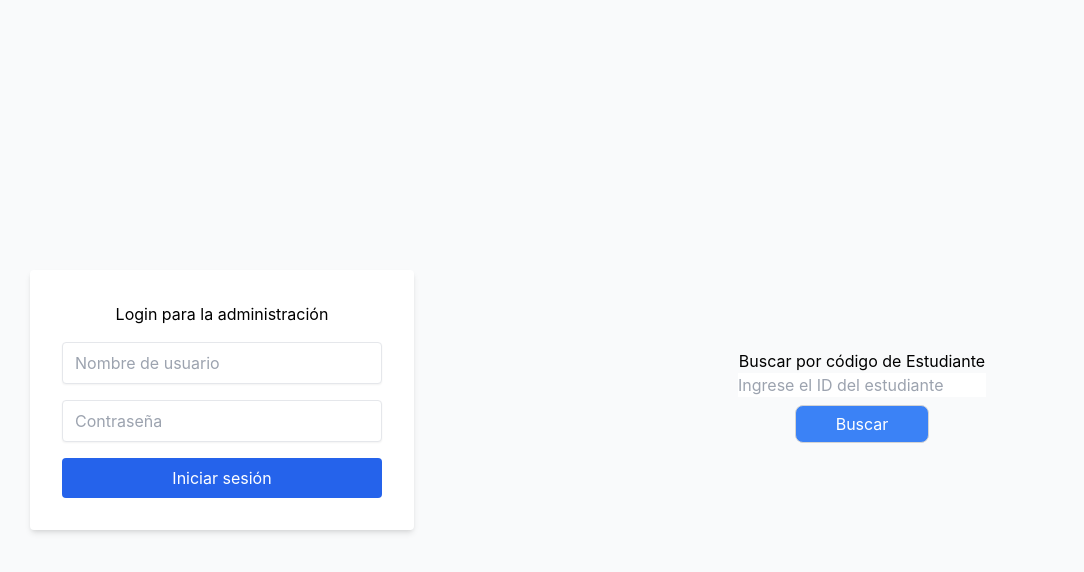
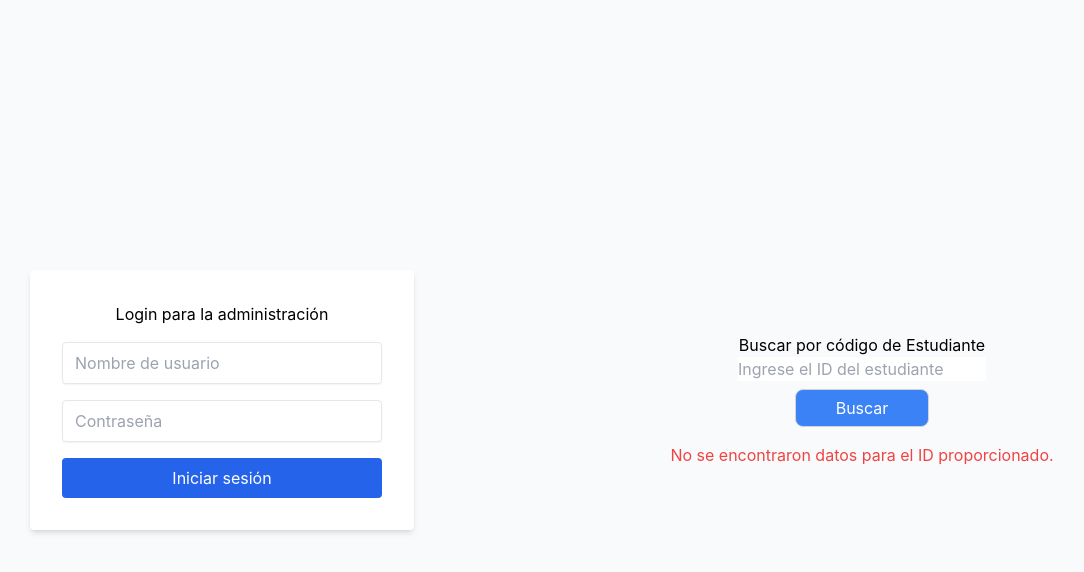
Before and after one commit to AnthonyN97/InsEducativaFrontV2, a React (Create React App) app: page / in a window 1280 px wide. Both pictures are taken after a click on the button "Buscar". Shown: the top 572 px of the page, without its empty margins (98-1182 px from the left). Built offline with nearby package versions, Linux system fonts and the light colour scheme; no server answers.

Commit message:
agregado de seccion en el login donde puedes acceder a las notas de un alumno con el id del estudiante

```diff
--- a/package.json
+++ b/package.json
@@ -46,6 +46,7 @@
     ]
   },
   "devDependencies": {
+    "@babel/plugin-proposal-private-property-in-object": "^7.21.11",
     "@types/react-csv": "^1.1.10",
     "tailwindcss": "^3.4.1"
   }
--- a/src/components/BuscarNotasPorPadres.tsx
+++ b/src/components/BuscarNotasPorPadres.tsx
@@ -37,6 +37,7 @@ const BuscarNotasPorPadres = () => {
             >
                 Buscar
             </button>
+            {error && <p className="text-red-500 mt-2">{error}</p>}
             <Formulario open={open} onClose={() => setOpen(false)} >
                 <MostrarNotasPadres open={open} onClose={() => setOpen(false)} datosEstudianteNotasProm={datos}/>
             </Formulario>
--- a/src/services/NotaPromIDApi.ts
+++ b/src/services/NotaPromIDApi.ts
@@ -1,5 +1,5 @@
 import axios from 'axios';
-import { api, API_URL } from './api';
+import { API_URL } from './api';
 import { DatosEstudiante } from '../types/BusquedaDatosEstudiante';
 
 export class NotaPromIDService {
```
Also changed, not shown: 1 other file (tests, documents, lock files or other folders).
